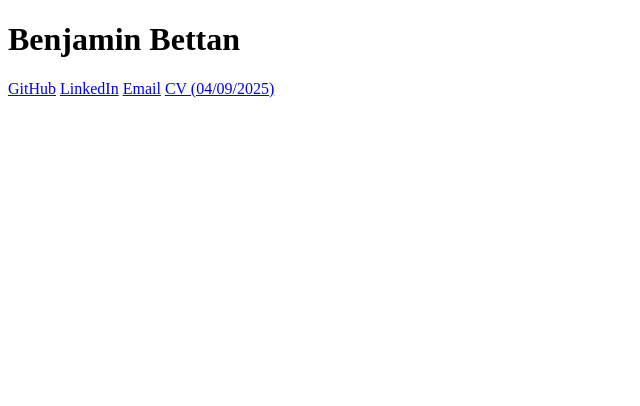
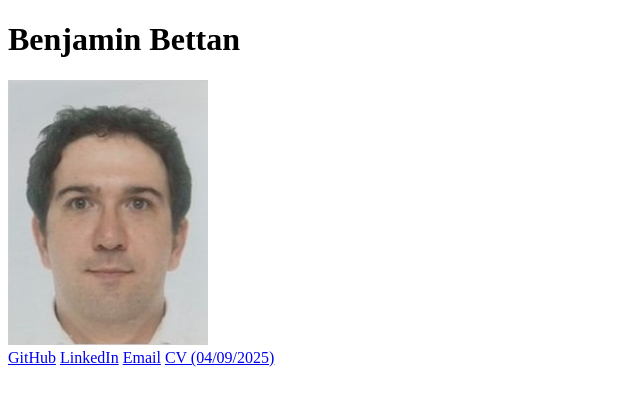
Before and after one commit to BenjaminBettan/benjaminbettan.github.io, a plain HTML site: page index.html in a window 1280 px wide. Shown: the whole page, without its empty margins (0-640 px from the left). Drawn offline with Linux system fonts and the light colour scheme.

Commit message:
ajout photo

```diff
--- a/index.html
+++ b/index.html
@@ -6,6 +6,7 @@
 	</head>
 	<body>
 		<h1 class="name">Benjamin Bettan</h1>
+		<img src="moi.bmp" alt="Photo de moi" width="200">
 		<div class="social">
 			<a href="https://github.com/benjaminbettan">GitHub</a>
 			<a href="https://www.linkedin.com/in/benjamin-bettan-a499a8a4/">LinkedIn</a>
```
Also changed, not shown: moi.bmp (added).
